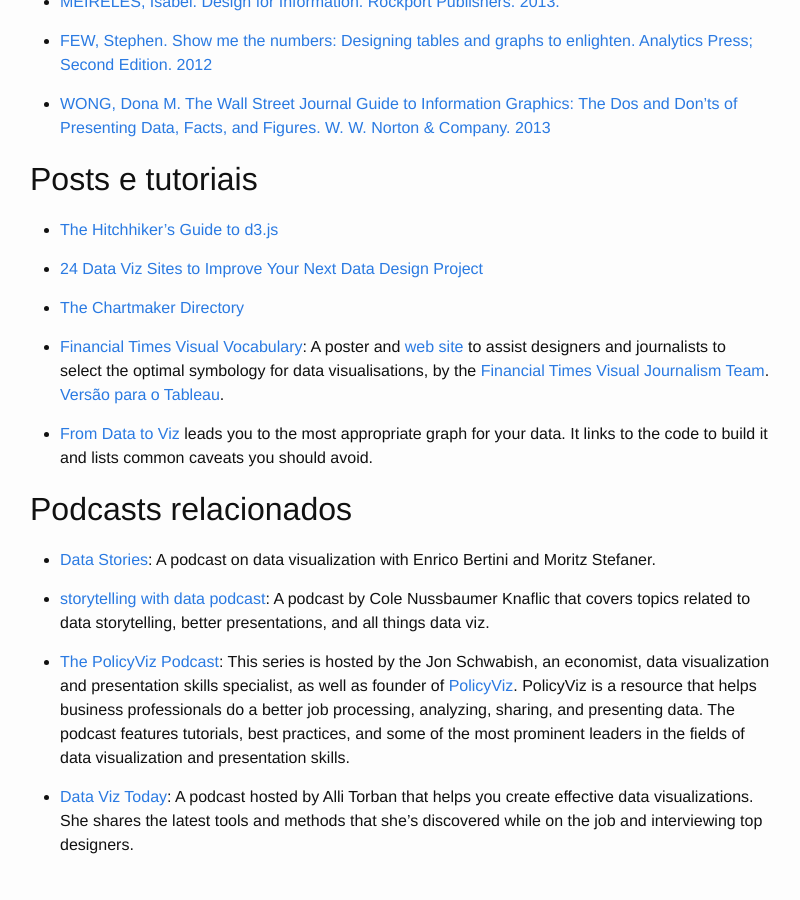
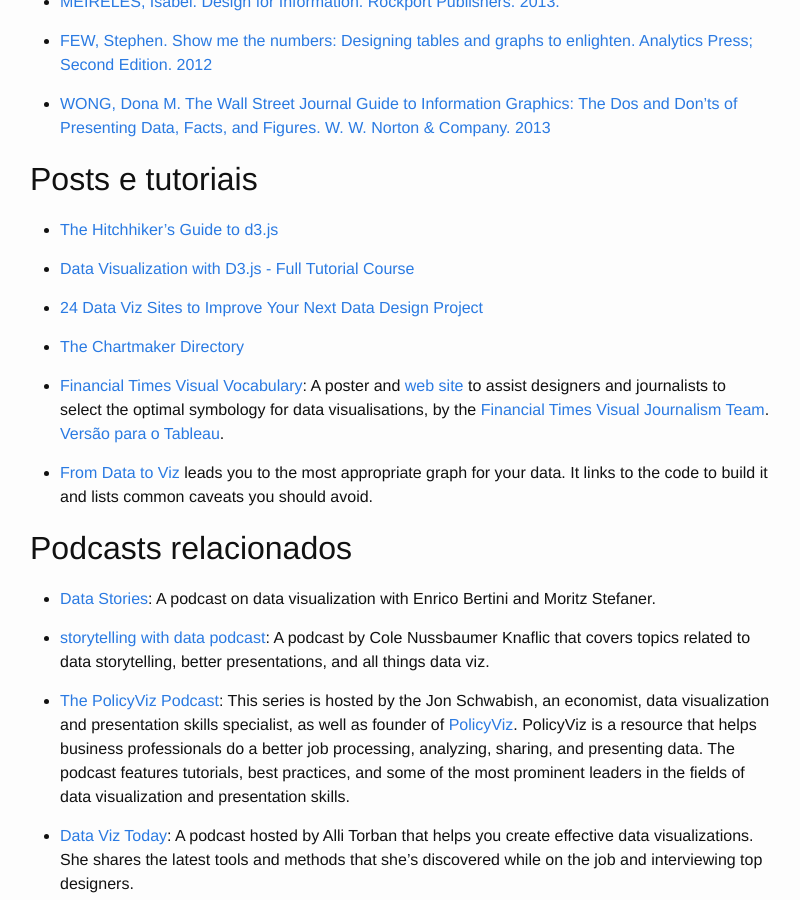
Before and after one commit to emanueles/datavis-course, a Jekyll site: the page built from resources.md, in a window 1280 px wide and 900 px high, scrolled down 3306 px. Shown: the whole window, without its empty margins (240-1040 px from the left). Built offline with Jekyll 4.4.1, drawn with Linux system fonts in a browser that asks for light colours.

Commit message:
Added d3 tutorial

```diff
--- a/resources.md
+++ b/resources.md
@@ -155,6 +155,8 @@
 
 * [The Hitchhiker’s Guide to d3.js](https://medium.com/@enjalot/the-hitchhikers-guide-to-d3-js-a8552174733a)
 
+* [Data Visualization with D3.js - Full Tutorial Course](https://www.youtube.com/watch?v=_8V5o2UHG0E)
+
 * [24 Data Viz Sites to Improve Your Next Data Design Project](https://uxplanet.org/21-data-visualization-links-e9c33f845b4c)
 
 * [The Chartmaker Directory](http://chartmaker.visualisingdata.com/)
```
